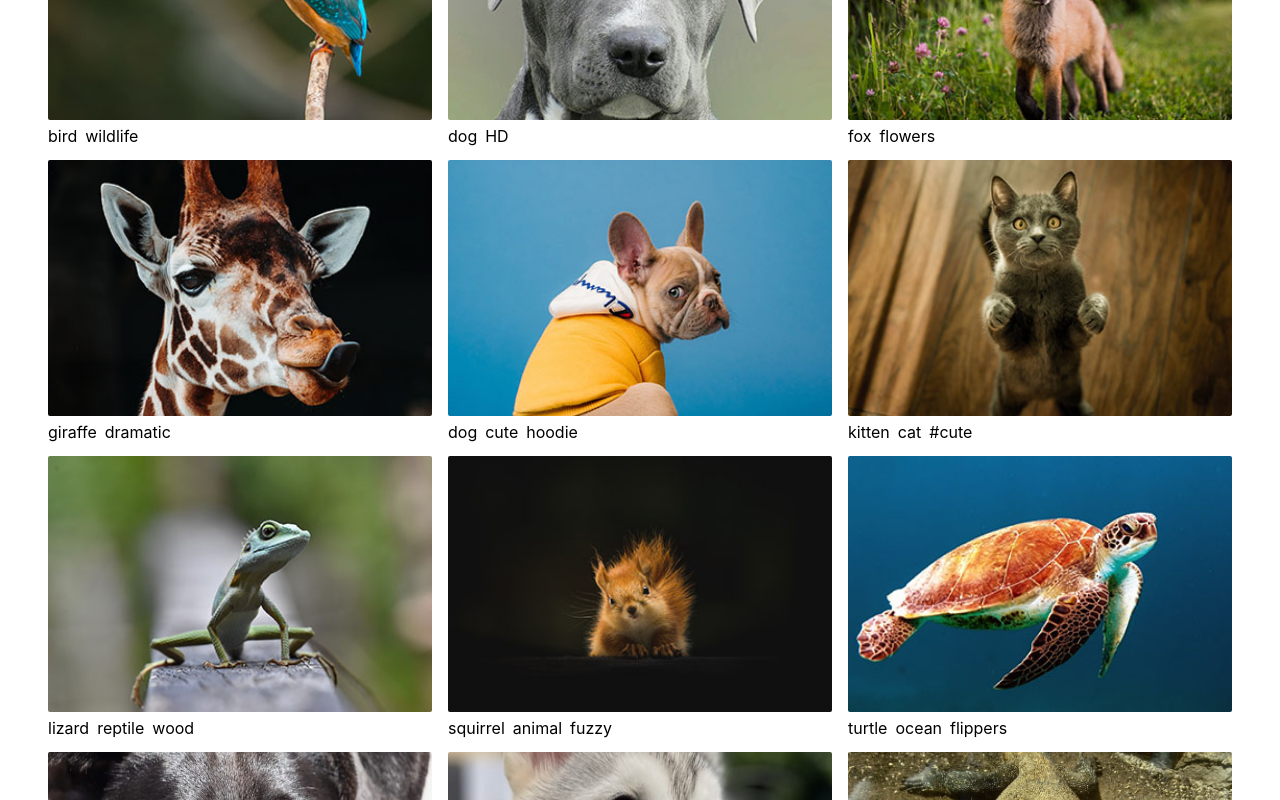
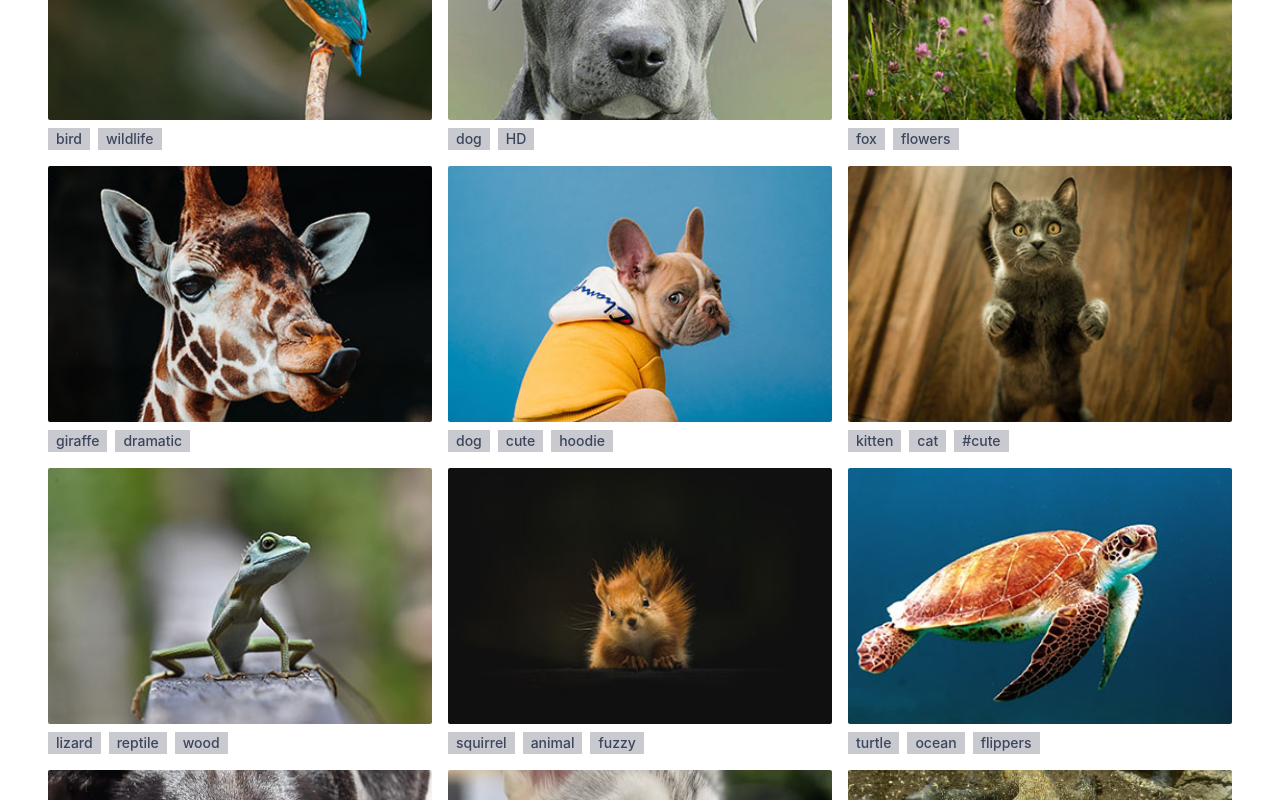
Before and after one commit to catharygr/galeria-image, a Next.js app: page / in a window 1280 px wide. Shown: the part 780-1580 px from the top of the page. Built offline with nearby package versions, Linux system fonts and the light colour scheme.

Commit message:
Trabajando en PhotoGridItem.module.css

```diff
--- a/src/componentes/PhotoGridItem/PhotoGridItem.module.css
+++ b/src/componentes/PhotoGridItem/PhotoGridItem.module.css
@@ -23,3 +23,11 @@
   flex-wrap: wrap;
   gap: 8px;
 }
+
+.tag {
+  padding: 4px 8px;
+  background: var(--color-gray-300);
+  font-size: 0.875rem;
+  font-weight: 475;
+  color: var(--color-gray-800);
+}
```
